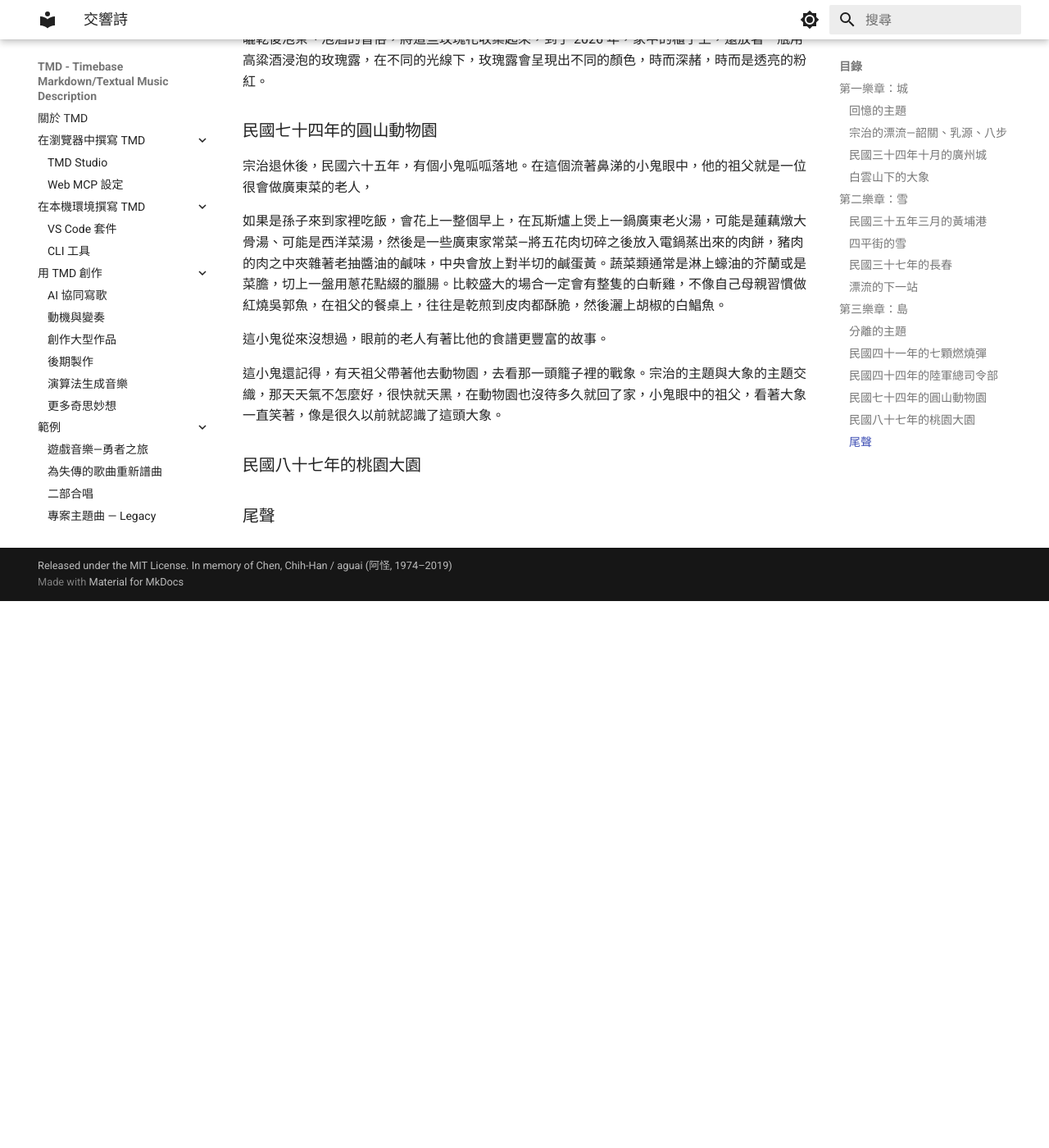
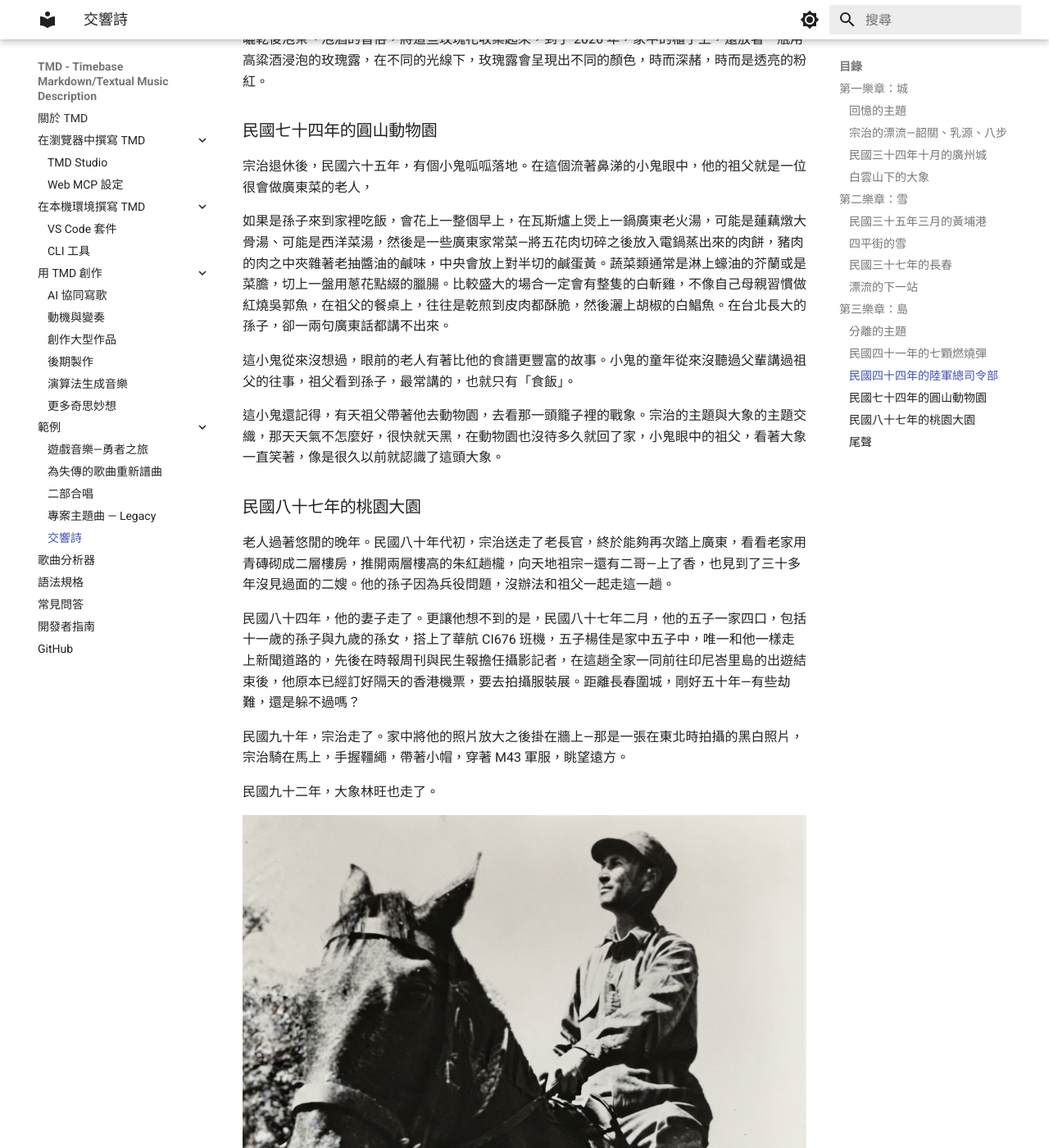
Before and after one commit to TMDLang/TMDLang.github.io, an MkDocs documentation site: the page built from docs/example_symphony.md, in a window 1280 px wide and 1400 px high, scrolled down 3989 px. Shown: the whole window at 82% size. Built offline with MkDocs 1.6.1 and Material for MkDocs 9.7.7, drawn with Linux system fonts in a browser that asks for light colours; before the commit the page ends 4722 px from its top, so only the background shows below that; some of the changed text lies outside the part shown.

```diff
--- a/docs/example_symphony.md
+++ b/docs/example_symphony.md
@@ -109,12 +109,24 @@ Your browser does not support the audio element.
 
 宗治退休後，民國六十五年，有個小鬼呱呱落地。在這個流著鼻涕的小鬼眼中，他的祖父就是一位很會做廣東菜的老人，
 
-如果是孫子來到家裡吃飯，會花上一整個早上，在瓦斯爐上煲上一鍋廣東老火湯，可能是蓮藕燉大骨湯、可能是西洋菜湯，然後是一些廣東家常菜—將五花肉切碎之後放入電鍋蒸出來的肉餅，豬肉的肉之中夾雜著老抽醬油的鹹味，中央會放上對半切的鹹蛋黃。蔬菜類通常是淋上蠔油的芥蘭或是菜膽，切上一盤用蔥花點綴的臘腸。比較盛大的場合一定會有整隻的白斬雞，不像自己母親習慣做紅燒吳郭魚，在祖父的餐桌上，往往是乾煎到皮肉都酥脆，然後灑上胡椒的白鯧魚。
+如果是孫子來到家裡吃飯，會花上一整個早上，在瓦斯爐上煲上一鍋廣東老火湯，可能是蓮藕燉大骨湯、可能是西洋菜湯，然後是一些廣東家常菜—將五花肉切碎之後放入電鍋蒸出來的肉餅，豬肉的肉之中夾雜著老抽醬油的鹹味，中央會放上對半切的鹹蛋黃。蔬菜類通常是淋上蠔油的芥蘭或是菜膽，切上一盤用蔥花點綴的臘腸。比較盛大的場合一定會有整隻的白斬雞，不像自己母親習慣做紅燒吳郭魚，在祖父的餐桌上，往往是乾煎到皮肉都酥脆，然後灑上胡椒的白鯧魚。在台北長大的孫子，卻一兩句廣東話都講不出來。
 
-這小鬼從來沒想過，眼前的老人有著比他的食譜更豐富的故事。
+這小鬼從來沒想過，眼前的老人有著比他的食譜更豐富的故事。小鬼的童年從來沒聽過父輩講過祖父的往事，祖父看到孫子，最常講的，也就只有「食飯」。
 
 這小鬼還記得，有天祖父帶著他去動物園，去看那一頭籠子裡的戰象。宗治的主題與大象的主題交織，那天天氣不怎麼好，很快就天黑，在動物園也沒待多久就回了家，小鬼眼中的祖父，看著大象一直笑著，像是很久以前就認識了這頭大象。
 
 ### 民國八十七年的桃園大園
 
+老人過著悠閒的晚年。民國八十年代初，宗治送走了老長官，終於能夠再次踏上廣東，看看老家用青磚砌成二層樓房，推開兩層樓高的朱紅趟櫳，向天地祖宗—還有二哥—上了香，也見到了三十多年沒見過面的二嫂。他的孫子因為兵役問題，沒辦法和祖父一起走這一趟。
+
+民國八十四年，他的妻子走了。更讓他想不到的是，民國八十七年二月，他的五子一家四口，包括十一歲的孫子與九歲的孫女，搭上了華航 CI676 班機，五子楊佳是家中五子中，唯一和他一樣走上新聞道路的，先後在時報周刊與民生報擔任攝影記者，在這趟全家一同前往印尼峇里島的出遊結束後，他原本已經訂好隔天的香港機票，要去拍攝服裝展。距離長春圍城，剛好五十年—有些劫難，還是躲不過嗎？
+
+民國九十年，宗治走了。家中將他的照片放大之後掛在牆上—那是一張在東北時拍攝的黑白照片，宗治騎在馬上，手握韁繩，帶著小帽，穿著 M43 軍服，眺望遠方。
+
+民國九十二年，大象林旺也走了。
+
+![1946 年的宗治](1946.jpeg)
+
 ### 尾聲
+
+那個小鬼後來雖然唸了新聞系，但最後的職業選擇還是來寫程式。2026 年，他做了一個開源軟體專案，可以用文字資料描述音樂，還可以跟 AI 協作，有了工具，他就想寫一些東西。他這陣子才在重新翻閱家中留下的檔案，他覺得，他那有生之年好像什麼都不肯說的祖父，或許，值得有人寫一部交響詩。
```
Also changed, not shown: docs/example_symphony/1946.jpeg (added).
